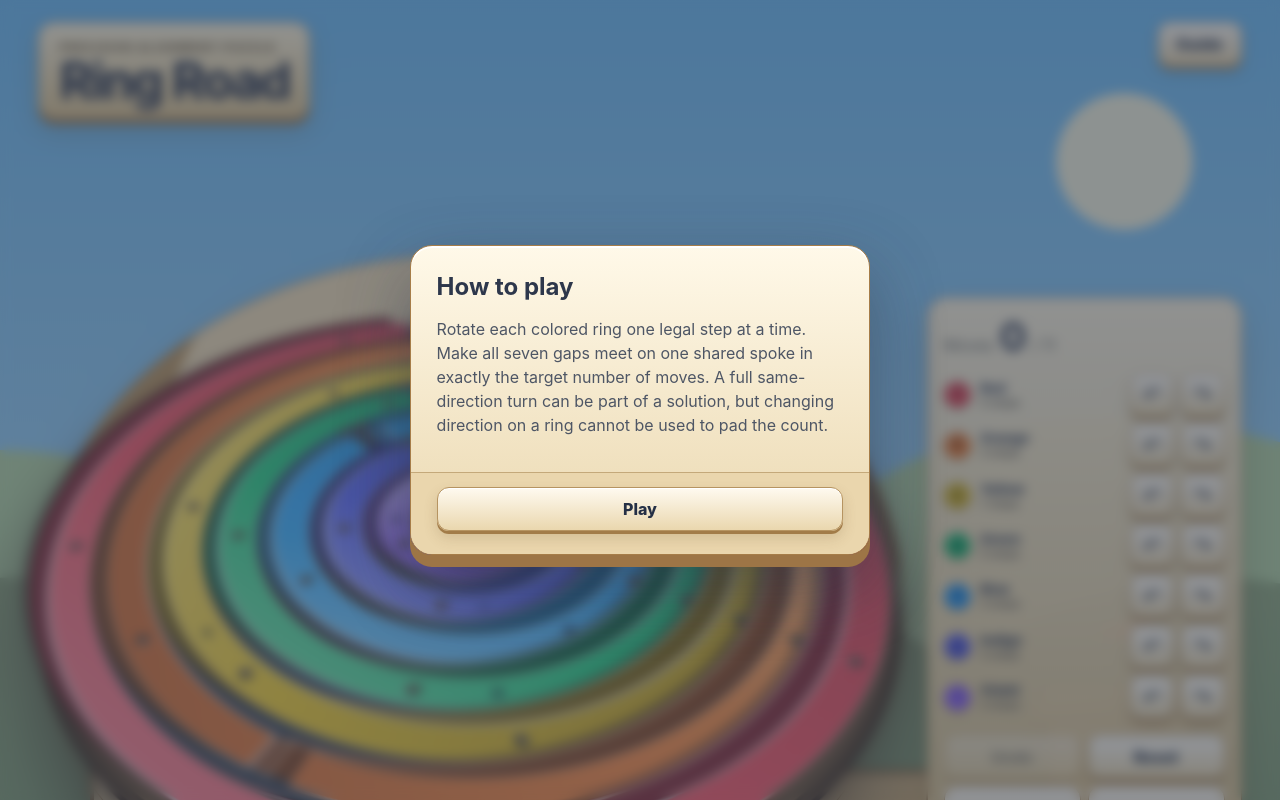
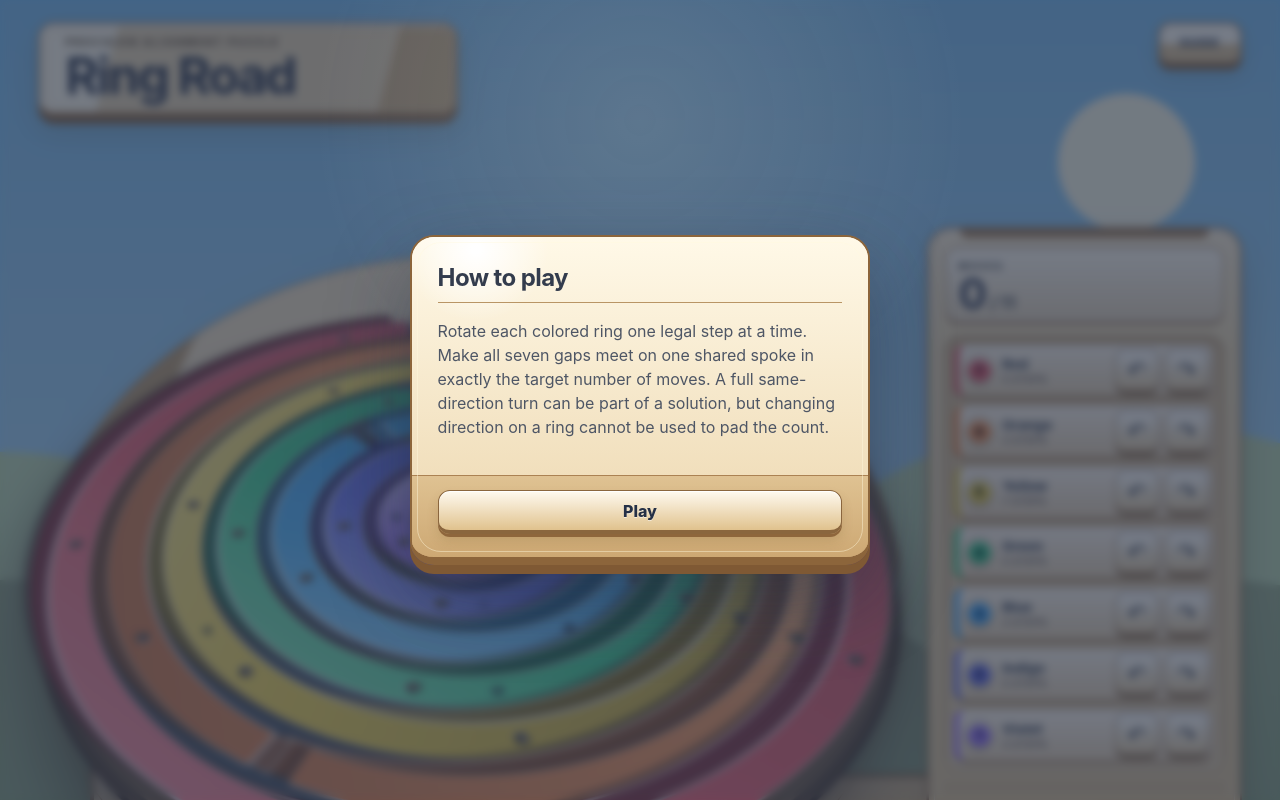
Before and after one commit to gamesbyian/Ring-Road, a React (Vite) app: page / in a window 1280 px wide. Shown: the top 800 px of the page. Built offline with nearby package versions, Linux system fonts and the light colour scheme.

Commit message:
Integrate HUD surfaces into diorama material system

```diff
--- a/src/styles/app.css
+++ b/src/styles/app.css
@@ -704,3 +704,401 @@ nav button { min-width: 92px; }
     animation-duration: 0.001ms !important;
   }
 }
+
+
+/* V4 world-integrated HUD */
+.world-plaque,
+.control-monument,
+.puzzle-plaque,
+.status,
+.modal article {
+  position: relative;
+}
+
+.world-plaque::before,
+.control-monument::before,
+.puzzle-plaque::before,
+.status::before,
+.modal article::before {
+  position: absolute;
+  inset: 5px;
+  border: 1px solid #fff7dd70;
+  border-radius: inherit;
+  content: "";
+  pointer-events: none;
+}
+
+.title-plaque {
+  min-width: min(420px, 56vw);
+  padding: 0.75rem 1.4rem 0.85rem 1.55rem;
+  border: 2px solid #936b3d;
+  border-bottom-width: 4px;
+  background:
+    linear-gradient(105deg, #fff7df 0 18%, #ead3a5 18% 82%, #d3ae73 82% 100%);
+  box-shadow:
+    inset 0 2px 0 #fff,
+    inset 0 -2px 0 #b78c58,
+    0 6px 0 #8b6339,
+    0 15px 28px #62472135;
+}
+
+.title-plaque::after {
+  inset: 7px;
+  border-color: #9d75485b;
+}
+
+.eyebrow {
+  display: block;
+  margin-bottom: 0.15rem;
+  color: #745d3e;
+  font-size: 0.64rem;
+  letter-spacing: 0.19em;
+}
+
+h1 {
+  color: #303849;
+  text-shadow:
+    0 1px 0 #fff9,
+    0 3px 0 #c6a87645;
+}
+
+.plaque-button,
+.guide-button {
+  border-width: 2px;
+  border-bottom-width: 4px;
+  border-color: #8e673c;
+  background:
+    linear-gradient(180deg, #fff9e9 0 52%, #dfc08a 53% 100%);
+  box-shadow:
+    inset 0 2px 0 #fff,
+    0 4px 0 #8d6539,
+    0 10px 20px #5d43252f;
+  text-transform: uppercase;
+  letter-spacing: 0.08em;
+  font-size: 0.72rem;
+}
+
+.control-monument {
+  overflow: hidden;
+  border: 2px solid #88613a;
+  border-bottom-width: 6px;
+  border-radius: 24px;
+  background:
+    linear-gradient(180deg, #f9e8c6 0, #ead2a0 18%, #d9b980 100%);
+  box-shadow:
+    inset 0 2px 0 #fff9,
+    inset 0 -3px 0 #ac804c,
+    0 8px 0 #815a34,
+    0 23px 42px #49371e45;
+}
+
+.control-monument::after {
+  position: absolute;
+  top: 0;
+  left: 10%;
+  right: 10%;
+  height: 9px;
+  border-radius: 0 0 8px 8px;
+  background: #a67b49;
+  box-shadow: inset 0 1px 0 #ffffff55;
+  content: "";
+  pointer-events: none;
+}
+
+.counter {
+  position: relative;
+  display: grid;
+  grid-template-columns: auto auto 1fr;
+  align-items: end;
+  column-gap: 0.35rem;
+  min-height: 68px;
+  margin: 0.15rem 0 0.8rem;
+  padding: 0.7rem 0.8rem 0.55rem;
+  border: 1px solid #947147;
+  border-radius: 13px;
+  background:
+    linear-gradient(180deg, #fff8e7, #e4cfaa);
+  box-shadow:
+    inset 0 2px 2px #7c5d3520,
+    inset 0 -2px 0 #fff7,
+    0 3px 0 #b28b59;
+}
+
+.counter-label {
+  grid-column: 1 / -1;
+  align-self: start;
+  color: #715f48;
+  font-size: 0.62rem;
+  font-weight: 900;
+  letter-spacing: 0.16em;
+  text-transform: uppercase;
+}
+
+.counter strong {
+  font-size: 2.65rem;
+  line-height: 0.82;
+  letter-spacing: -0.06em;
+}
+
+.counter-target {
+  color: #6c6459;
+  font-size: 1.05rem;
+  font-weight: 900;
+  line-height: 1;
+}
+
+.counter-exact {
+  box-shadow:
+    inset 0 0 0 2px #44a56b38,
+    inset 0 -2px 0 #fff7,
+    0 3px 0 #7a9f69;
+}
+
+.counter-over {
+  box-shadow:
+    inset 0 0 0 2px #bf5c6138,
+    inset 0 -2px 0 #fff7,
+    0 3px 0 #a66c5d;
+}
+
+.ring-controls {
+  position: relative;
+  gap: 0.48rem;
+  padding: 0.55rem;
+  border: 1px solid #a37b4a;
+  border-radius: 16px;
+  background:
+    linear-gradient(180deg, #c6a16d90, #f0d9ad80);
+  box-shadow:
+    inset 0 3px 7px #76542e2e,
+    inset 0 -1px 0 #fff8;
+}
+
+.ring-control {
+  position: relative;
+  min-height: 50px;
+  padding: 0.22rem 0.24rem 0.22rem 0.4rem;
+  border: 1px solid #9c774b;
+  border-left-width: 5px;
+  border-radius: 12px;
+  background:
+    linear-gradient(180deg, #fff6e6e8, #e6cda5e8);
+  box-shadow:
+    inset 0 1px 0 #fff,
+    0 2px 0 #a27d50;
+}
+
+.ring-control-0 { border-left-color: #9c6cff; }
+.ring-control-1 { border-left-color: #6366f1; }
+.ring-control-2 { border-left-color: #35a7ff; }
+.ring-control-3 { border-left-color: #24c875; }
+.ring-control-4 { border-left-color: #e0bc1f; }
+.ring-control-5 { border-left-color: #f47a28; }
+.ring-control-6 { border-left-color: #e84652; }
+
+.ring-control button {
+  border: 1px solid #8c673e;
+  border-bottom-width: 3px;
+  border-radius: 10px;
+  background:
+    linear-gradient(180deg, #fffdf5, #e4c895);
+  box-shadow:
+    inset 0 1px 0 #fff,
+    0 2px 0 #987046;
+}
+
+.ring-control button:hover {
+  background: linear-gradient(180deg, #ffffff, #efdbb3);
+}
+
+.ring-control button:active {
+  transform: translateY(1px);
+  box-shadow: inset 0 1px 0 #fff, 0 1px 0 #8b653d;
+}
+
+.ring-name {
+  color: #3d4553;
+  letter-spacing: 0.01em;
+}
+
+.ring-name small {
+  margin-top: 0.06rem;
+  color: #776b5d;
+  font-size: 0.64rem;
+  letter-spacing: 0.04em;
+  text-transform: uppercase;
+}
+
+.swatch {
+  border-width: 2px;
+  border-color: #fff8d9;
+  outline: 1px solid #6c5236;
+  box-shadow:
+    inset 0 2px 0 #ffffff80,
+    inset 0 -2px 0 #543b2535,
+    0 2px 2px #553c2435;
+}
+
+.actions {
+  position: relative;
+  padding-top: 0.78rem;
+  border-top: 1px solid #a67d4e;
+}
+
+.actions button,
+.puzzle-plaque button,
+.modal-footer button {
+  border: 1px solid #8a663e;
+  border-bottom-width: 4px;
+  background:
+    linear-gradient(180deg, #fffaf0, #e0c28d);
+  box-shadow:
+    inset 0 1px 0 #fff,
+    0 3px 0 #8e663c,
+    0 7px 12px #6248212a;
+  text-shadow: 0 1px 0 #fff8;
+}
+
+.actions button:disabled {
+  border-bottom-width: 2px;
+  background: #d6c5a7;
+  box-shadow: inset 0 1px 3px #6e56372b;
+}
+
+.status {
+  border: 2px solid #9e7849;
+  border-bottom-width: 4px;
+  background:
+    linear-gradient(180deg, #fffaf0f2, #ead4adf2);
+  box-shadow:
+    inset 0 1px 0 #fff,
+    0 4px 0 #9a7245,
+    0 9px 16px #5a422733;
+  letter-spacing: 0.01em;
+}
+
+.status-exact {
+  border-color: #6f9762;
+  box-shadow:
+    inset 0 1px 0 #fff,
+    0 4px 0 #668d5b,
+    0 9px 16px #3e673330;
+}
+
+.status-over {
+  border-color: #a9675e;
+  box-shadow:
+    inset 0 1px 0 #fff,
+    0 4px 0 #9b5d54,
+    0 9px 16px #6d393230;
+}
+
+.puzzle-plaque {
+  min-height: 58px;
+  padding: 0.48rem 0.55rem;
+  border: 2px solid #8d683e;
+  border-bottom-width: 5px;
+  border-radius: 18px;
+  background:
+    linear-gradient(180deg, #f7e5bd, #d5b278);
+  box-shadow:
+    inset 0 2px 0 #fff8,
+    0 5px 0 #875f38,
+    0 12px 23px #4e3a2337;
+}
+
+.puzzle-index {
+  display: grid;
+  min-width: 112px;
+  color: #364051;
+  font-size: 1.05rem;
+  line-height: 1;
+  place-items: center;
+}
+
+.puzzle-index small {
+  color: #756347;
+  font-size: 0.54rem;
+  font-weight: 900;
+  letter-spacing: 0.11em;
+  text-transform: uppercase;
+}
+
+.modal {
+  background:
+    radial-gradient(circle at 50% 15%, #fff4d51d, transparent 35%),
+    #2230499e;
+  backdrop-filter: blur(4px) saturate(0.85);
+}
+
+.modal article {
+  border: 2px solid #8c653b;
+  border-bottom-width: 8px;
+  border-radius: 24px;
+  background:
+    linear-gradient(180deg, #fff9e9 0 75%, #ead2a6 100%);
+  box-shadow:
+    inset 0 2px 0 #fff,
+    inset 0 -3px 0 #b48651,
+    0 9px 0 #7f5934,
+    0 30px 80px #202b3f75;
+}
+
+.modal-scroll {
+  background:
+    radial-gradient(circle at 14% 5%, #fff 0 1%, transparent 16%),
+    linear-gradient(180deg, #fff9e8, #f1dfbc);
+}
+
+.modal h2 {
+  padding-bottom: 0.65rem;
+  border-bottom: 1px solid #b99565;
+  color: #333c4d;
+  letter-spacing: -0.025em;
+}
+
+.modal-footer {
+  border-top: 1px solid #ab8253;
+  background:
+    linear-gradient(180deg, #dfc292, #cda873);
+}
+
+@media (max-width: 720px) {
+  .title-plaque {
+    min-width: 0;
+    max-width: calc(100vw - 6.5rem);
+  }
+
+  .control-monument {
+    border-radius: 19px;
+    border-bottom-width: 5px;
+  }
+
+  .counter {
+    min-height: 57px;
+    padding: 0.55rem 0.65rem 0.48rem;
+  }
+
+  .counter strong {
+    font-size: 2.15rem;
+  }
+
+  .ring-controls {
+    padding: 0.42rem;
+    gap: 0.4rem;
+  }
+
+  .ring-control {
+    min-height: 48px;
+    padding-left: 0.3rem;
+  }
+
+  .puzzle-plaque {
+    min-height: 54px;
+    border-radius: 15px;
+  }
+
+  .puzzle-index {
+    min-width: 92px;
+  }
+}
```
